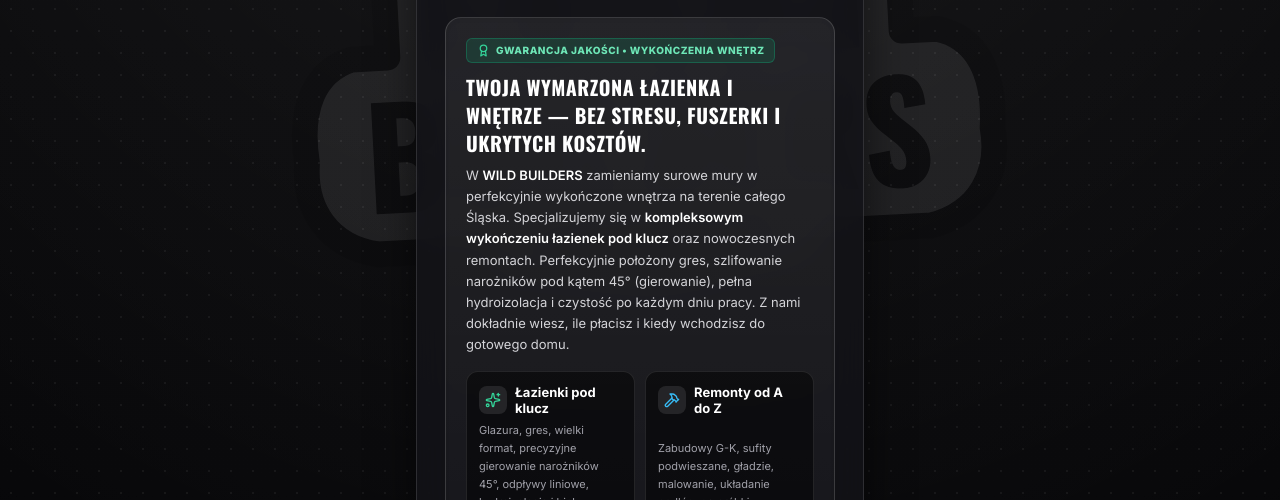
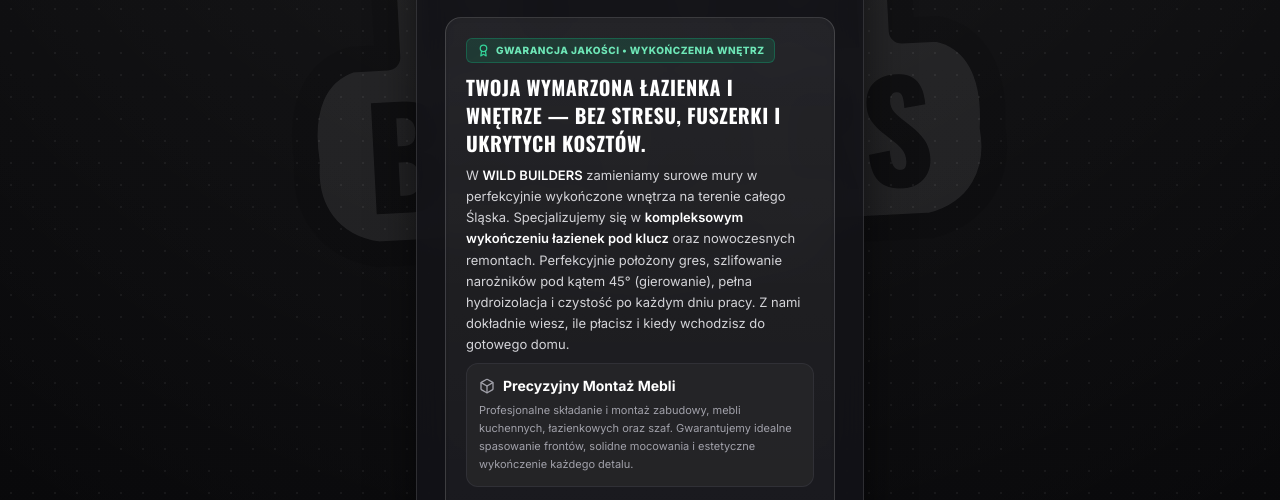
Before and after one commit to 00Mlody00/WildBuilders_NFC, a plain HTML site: page index.html in a window 1280 px wide. Shown: the part 442-942 px from the top of the page. Drawn offline with nearby package versions, Linux system fonts and the light colour scheme.

Commit message:
Add furniture assembly service section to index.html
Added a new section for furniture assembly and installation services.

```diff
--- a/index.html
+++ b/index.html
@@ -277,7 +277,15 @@
             <p id="display-pitch-body" class="mt-2 text-xs sm:text-[13px] text-zinc-300 leading-relaxed font-normal">
                 W <strong class="text-white font-semibold">WILD BUILDERS</strong> zamieniamy surowe mury w perfekcyjnie wykończone wnętrza na terenie całego Śląska. Specjalizujemy się w <strong class="text-white font-semibold">kompleksowym wykończeniu łazienek pod klucz</strong> oraz nowoczesnych remontach. Perfekcyjnie położony gres, szlifowanie narożników pod kątem 45° (gierowanie), pełna hydroizolacja i czystość po każdym dniu pracy. Z nami dokładnie wiesz, ile płacisz i kiedy wchodzisz do gotowego domu.
             </p>
-
+<div class="bg-zinc-800/80 p-3 rounded-xl border border-zinc-700/50 col-span-2 mt-2">
+    <div class="flex items-center gap-2 mb-1.5">
+        <svg xmlns="http://www.w3.org/2000/svg" width="16" height="16" viewBox="0 0 24 24" fill="none" stroke="#a1a1aa" stroke-width="2" stroke-linecap="round" stroke-linejoin="round"><path d="M21 16V8a2 2 0 0 0-1-1.73l-7-4a2 2 0 0 0-2 0l-7 4A2 2 0 0 0 3 8v8a2 2 0 0 0 1 1.73l7 4a2 2 0 0 0 2 0l7-4A2 2 0 0 0 21 16z"></path><polyline points="3.27 6.96 12 12.01 20.73 6.96"></polyline><line x1="12" y1="22.08" x2="12" y2="12"></line></svg>
+        <h3 class="font-bold text-sm text-white">Precyzyjny Montaż Mebli</h3>
+    </div>
+    <p class="text-[11px] leading-relaxed text-zinc-400">
+        Profesjonalne składanie i montaż zabudowy, mebli kuchennych, łazienkowych oraz szaf. Gwarantujemy idealne spasowanie frontów, solidne mocowania i estetyczne wykończenie każdego detalu.
+    </p>
+</div>
             <!-- 2 Core Service Specialization Cards -->
             <div class="mt-4 grid grid-cols-1 sm:grid-cols-2 gap-2.5">
                 <!-- Service 1: Łazienki pod klucz -->
```
